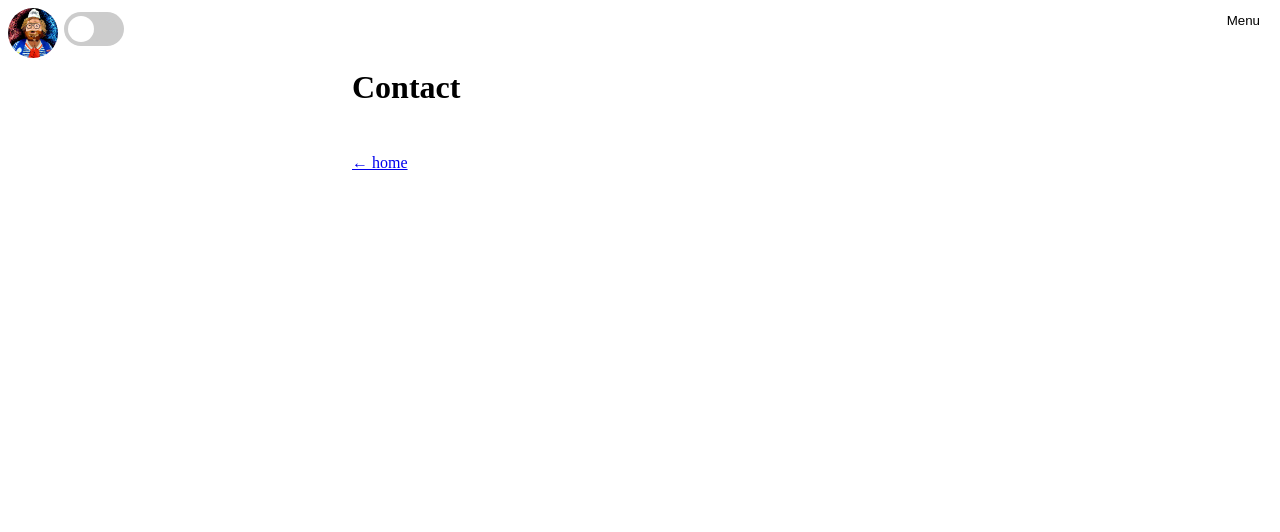
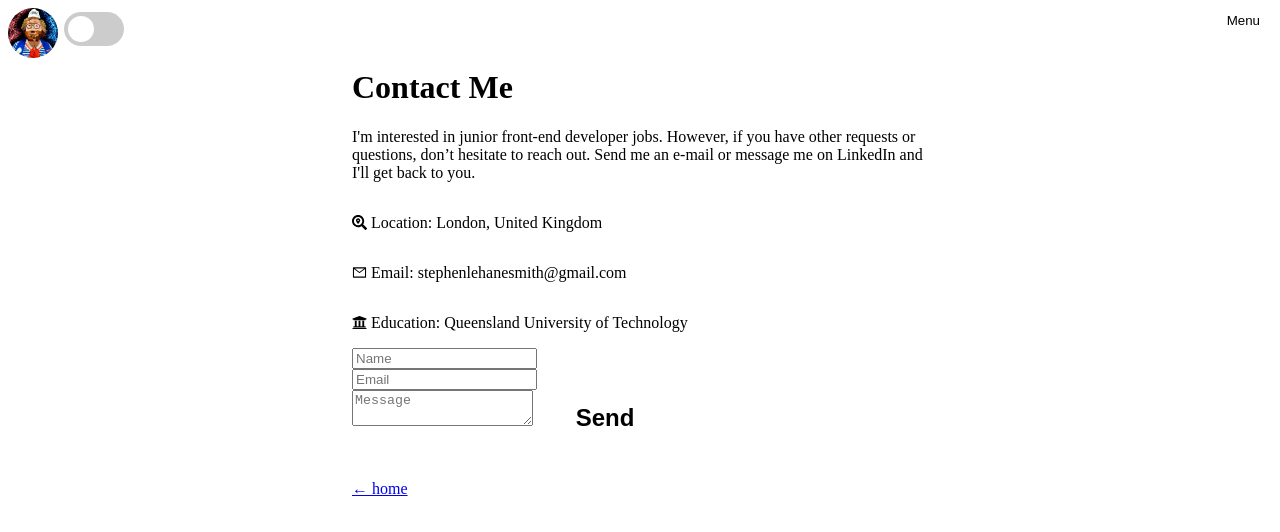
Before and after one commit to inherentspice/next-portfolio, a Next.js app: page /contact in a window 1280 px wide. Shown: the top 532 px of the page. Built offline with nearby package versions, Linux system fonts and the light colour scheme.

Commit message:
completed first draft of contact page with emailjs form

```diff
--- a/next.config.js
+++ b/next.config.js
@@ -1,6 +1,11 @@
 /** @type {import('next').NextConfig} */
 const nextConfig = {
   reactStrictMode: true,
+  env: {
+    REACT_APP_EMAILJS_SERVICE_ID: process.env.REACT_APP_EMAILJS_SERVICE_ID,
+    REACT_APP_EMAILJS_TEMPLATE_ID: process.env.REACT_APP_EMAILJS_TEMPLATE_ID,
+    REACT_APP_EMAILJS_USER_ID: process.env.REACT_APP_EMAILJS_USER_ID
+  }
 }
 
 module.exports = nextConfig
--- a/package.json
+++ b/package.json
@@ -9,12 +9,14 @@
     "lint": "next lint"
   },
   "dependencies": {
+    "@emailjs/browser": "^3.10.0",
     "@next/font": "13.1.6",
     "eslint": "8.34.0",
     "eslint-config-next": "13.1.6",
     "next": "13.1.6",
     "react": "18.2.0",
     "react-dom": "18.2.0",
+    "react-hook-form": "^7.43.1",
     "react-icons": "^4.7.1"
   }
 }
--- a/pages/contact/index.js
+++ b/pages/contact/index.js
@@ -1,9 +1,106 @@
+import React, { useCallback } from "react";
+import { useForm } from 'react-hook-form';
+import emailjs from "@emailjs/browser";
 import Layout from "@/components/layout";
+import styles from "../../styles/contact.module.css";
+import utilStyles from "../../styles/utils.module.css";
+import { FaUniversity, FaSearchLocation, } from "react-icons/fa";
+import { AiOutlineMail } from "react-icons/ai";
+import { IconContext } from "react-icons";
+
 
 export default function Contact() {
+  const { register, handleSubmit, formState: { errors }, reset, } = useForm();
+
+  const resetForm = useCallback(() => {
+    const result = {name: "", email: "", message: ""}
+    reset(result);
+  }, [reset]);
+
+  const sendEmail = (data, e) => {
+    e.preventDefault()
+    emailjs.send(
+      process.env.REACT_APP_EMAILJS_SERVICE_ID,
+      process.env.REACT_APP_EMAILJS_TEMPLATE_ID,
+      data,
+      process.env.REACT_APP_EMAILJS_USER_ID,
+
+    )
+      .then(resetForm())
+      .catch((error) => {
+        console.log(error)
+      })
+  }
   return (
     <Layout>
-      <h1>Contact</h1>
+      <div class={styles.introContact}>
+        <h1>Contact Me</h1>
+        <p>
+          I&apos;m interested in <span>junior front-end developer</span> jobs. However, if you have other requests or questions, don’t hesitate to reach out.
+          Send me an e-mail or message me on LinkedIn and I&apos;ll get back to you.
+        </p>
+      </div>
+      <div className={styles.contactItemsCont}>
+        <div className={styles.contactItem}>
+          <IconContext.Provider
+            value={{ className: styles.reactIcons, size: "15px" }}
+          >
+            <FaSearchLocation/>
+          </IconContext.Provider>
+          <p>Location: London, United Kingdom</p>
+        </div>
+        <div className={styles.contactItem}>
+          <IconContext.Provider
+            value={{ className: styles.reactIcons, size: "15px" }}
+          >
+            <AiOutlineMail/>
+          </IconContext.Provider>
+          <p>Email: stephenlehanesmith@gmail.com</p>
+        </div>
+        <div className={styles.contactItem}>
+          <IconContext.Provider
+            value={{ className: styles.reactIcons, size: "15px" }}
+          >
+            <FaUniversity/>
+          </IconContext.Provider>
+          <p>Education: Queensland University of Technology</p>
+        </div>
+      </div>
+      <form id='contact-form' onSubmit={handleSubmit(sendEmail)}>
+        <div className="name-email-cont">
+          <div className="name-cont">
+            <input placeholder='Name' {...register('name', {
+              required: {
+                value: true,
+                message: "Please add your name."
+              }
+             })}/>
+            {errors.name && <p className={utilStyles.errorMessage}>{errors.name.message}</p>}
+          </div>
+          <div className="email-cont">
+            <input placeholder='Email' {...register('email', {
+              required: {
+                value: true,
+                message: "You need to specify an email address so we can contact you back."
+              },
+              pattern: {
+                value: /^\S+@\S+$/i,
+                message: "Make sure your email is in the right format!"
+              }
+             })} />
+            {errors.email && <p className={utilStyles.errorMessage}>{errors.email.message}</p>}
+          </div>
+        </div>
+        <textarea placeholder='Message' {...register('message', {
+           maxLength: {
+            value: 300,
+            message: "300 characters should be more than enough!"
+          }
+          })}/>
+
+          {errors.message && <p className={utilStyles.errorMessage}>{errors.message.message}</p>}
+        <input className={styles.formSubmit} type='submit' value='Send' />
+      </form>
     </Layout>
-  )
-}
+  );
+};
--- /dev/null
+++ b/styles/contact.module.css
@@ -0,0 +1,45 @@
+.introContact {
+  margin: 1rem 0;
+}
+
+.contactItem {
+  display: flex;
+  align-items: center;
+  gap: 0.25rem;
+  color: var(--primary-color);
+}
+
+.contactItem:hover {
+  color: var(--secondary-color);
+}
+
+.reactIcons {
+  color: inherit;
+}
+
+.formSubmit {
+  width: 6em;
+  text-align: center;
+  padding: 0;
+  background-color: var(--primary-color);
+  font-size: 1.5rem;
+  font-weight: 600;
+  color: var(--background-color);
+  border: none;
+  align-self: flex-end;
+  cursor: pointer;
+}
+
+.formSubmit:hover {
+  background-color: var(--button-hover-color);
+  animation: buttonHover 0.6s ease-in-out;
+}
+
+@keyframes buttonHover {
+  from {
+    background-color: var(--primary-color);
+  }
+  to {
+    background-color: var(--button-hover-color);
+  }
+}
--- a/styles/globals.css
+++ b/styles/globals.css
@@ -23,7 +23,9 @@ body[data-theme="light"] {
     'Fira Mono', 'Droid Sans Mono', 'Courier New', monospace;
   --primary-color: #000000;
   --background-color: #ffffff;
+  --color-red: rgb(255, 93, 93);
   --secondary-color: #da13da;
+  --button-hover-color: #a8a7a7;
   --border-color: rgba(0, 0, 0, 0.3);
 }
 
@@ -31,6 +33,8 @@ body[data-theme="dark"] {
   --primary-color: #ffffff;
   --background-color: #000000eb;
   --secondary-color: #ec43ec;
+  --button-hover-color: #cacaca;
+  --color-red: rgb(255, 93, 93);
   --border-color: rgba(255, 255, 255, 0.2);
 }
 
@@ -58,8 +62,33 @@ h6 {
   color: var(--primary-color);
 }
 
+label {
+  color: var(--primary-color);
+}
 h1 {
   margin: 2rem 0;
+}
+
+form {
+  margin: 1rem 0;
+  display: flex;
+  flex-direction: column;
+  gap: 0.75rem;
+}
+
+input {
+  width: 300px;
+  height: 40px;
+  padding-left: 1.25rem;
+  outline-color: var(--secondary-color);
+  border-radius: 120px 120px 120px 120px;
+}
+
+textarea {
+  outline-color: var(--secondary-color);
+  height: 10em;
+  padding: 1.25rem;
+  border-radius: 32px 32px 32px 32px;
 }
 
 .reactIcons {
--- a/styles/utils.module.css
+++ b/styles/utils.module.css
@@ -54,3 +54,13 @@
 .lightText {
   color: #666;
 }
+
+.errorMessage {
+  color: white;
+  margin-top: 0;
+  background-color: var(--color-red);
+  padding: 0 1rem;
+  max-width: fit-content;
+  border-radius: 124px;
+  margin: 1rem 0;
+}
```
Also changed, not shown: 1 other file (tests, documents, lock files or other folders).
